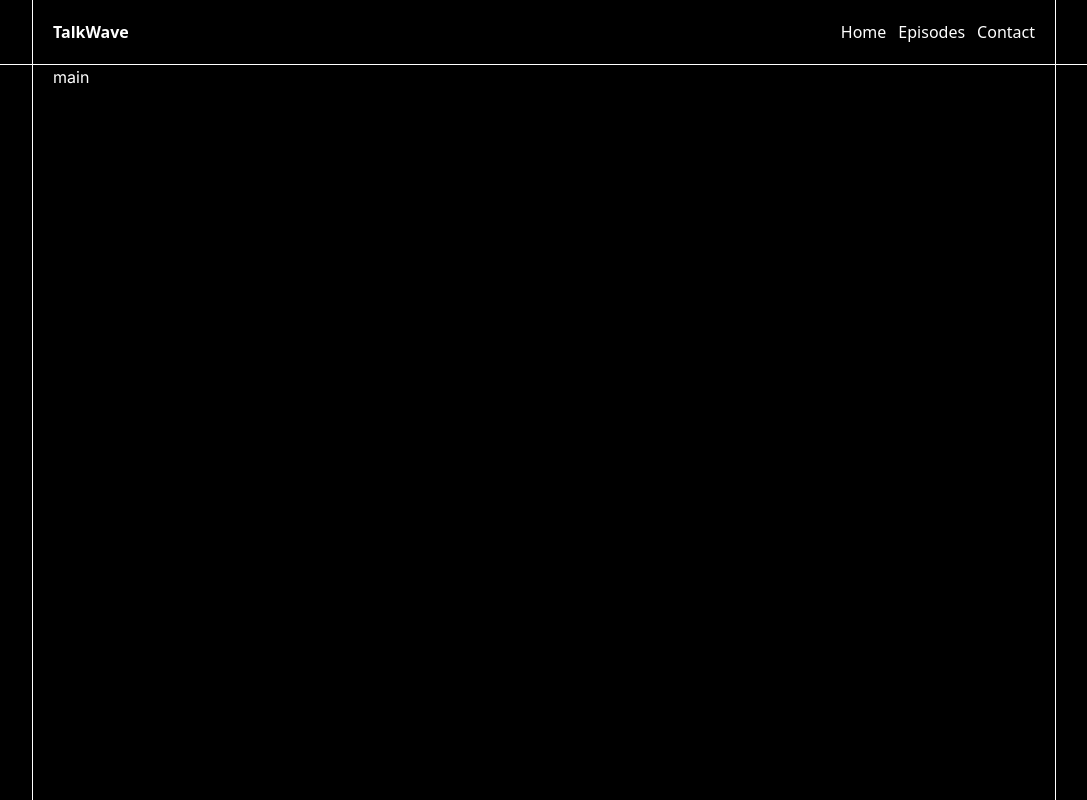
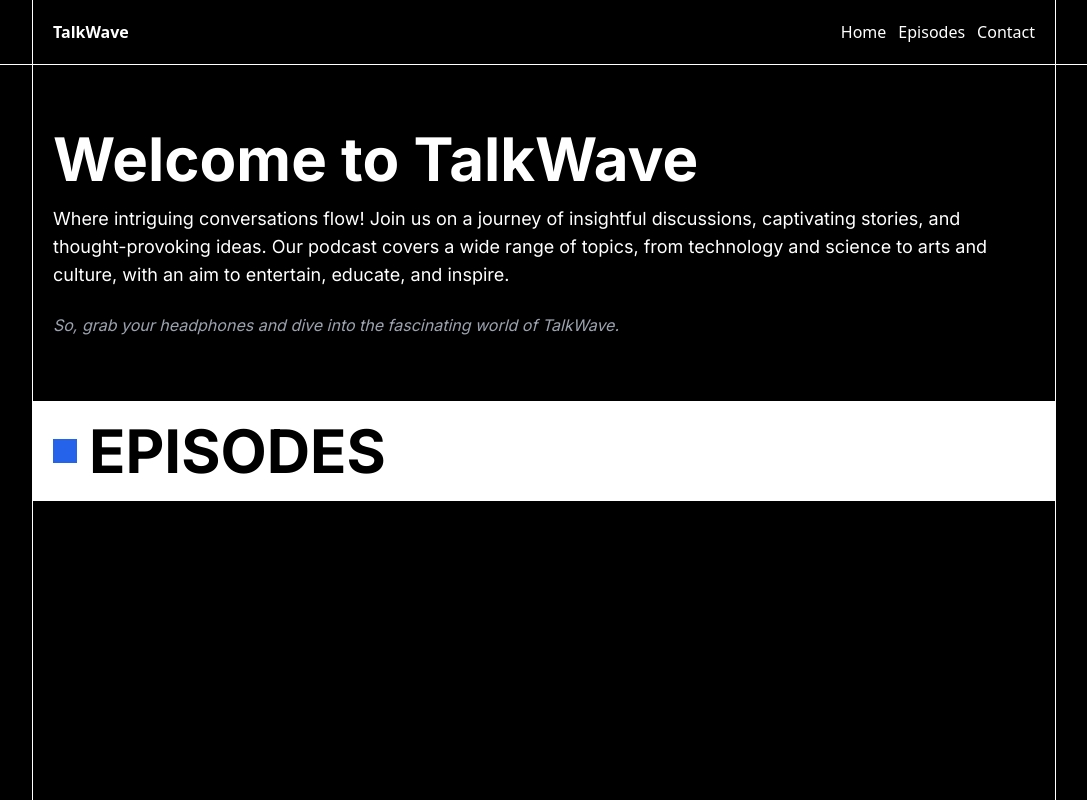
Before and after one commit to piotrszubert/TalkSquare, a Next.js app: page / in a window 1280 px wide. Shown: the top 800 px of the page, without its empty margins (96-1183 px from the left). Built offline with nearby package versions, Linux system fonts and the light colour scheme.

Commit message:
updated index.tsx

```diff
--- a/pages/index.tsx
+++ b/pages/index.tsx
@@ -1,3 +1,4 @@
+import Hero from '@/components/hero'
 import Layout from '@/components/layout'
 import Head from 'next/head'
 
@@ -8,7 +9,11 @@ export default function Home() {
         <title>TalkWave - Home</title>
       </Head>
       <Layout>
-        main
+        <Hero/>
+        <div className="bg-white py-5 -mx-5 flex gap-3 items-center">
+          <span className="ms-5 bg-blue-600 w-6 h-6 inline-block"></span>
+          <span className="font-bold text-black text-6xl">EPISODES</span>
+        </div>
       </Layout>
     </>
   )
```
